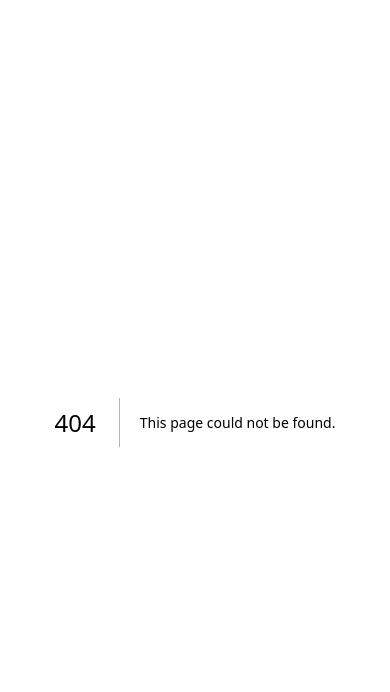
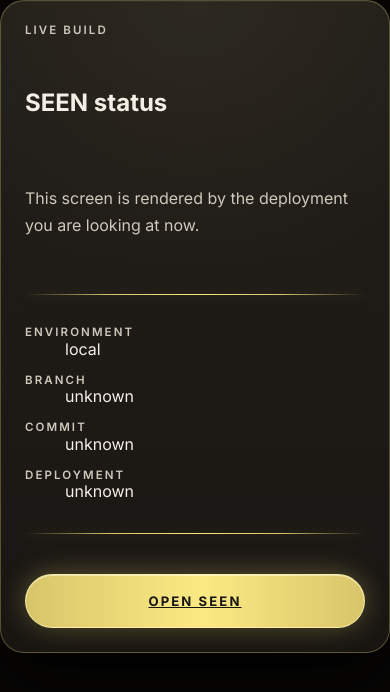
Before and after one commit to seanmphelps-ai/seen-universe, a Next.js app: page /status in a window 390 px wide. Before the commit this address had no page. Shown: the top 692 px of the page. Built offline with nearby package versions, Linux system fonts and the light colour scheme.

Commit message:
Add phone-visible live build status

```diff
--- /dev/null
+++ b/app/status/page.tsx
@@ -0,0 +1,35 @@
+export const dynamic = 'force-dynamic';
+
+function value(input: string | undefined, fallback = 'unknown') {
+  return input && input.trim() ? input : fallback;
+}
+
+export default function BuildStatusPage() {
+  const sha = value(process.env.VERCEL_GIT_COMMIT_SHA);
+  const branch = value(process.env.VERCEL_GIT_COMMIT_REF);
+  const deployment = value(process.env.VERCEL_URL);
+  const environment = value(process.env.VERCEL_ENV, 'local');
+  const production = process.env.VERCEL_PROJECT_PRODUCTION_URL || '';
+
+  return (
+    <main className="seenAlivePage seenIntakeDeck">
+      <section className="seenPanel seenFlowForm" aria-labelledby="build-status-title">
+        <span className="seenLabel">LIVE BUILD</span>
+        <h1 id="build-status-title">SEEN status</h1>
+        <p className="seenFlowIntroduction">
+          This screen is rendered by the deployment you are looking at now.
+        </p>
+        <div className="seenDivider" aria-hidden="true" />
+        <dl style={{ display: 'grid', gap: '1rem', margin: 0 }}>
+          <div><dt className="seenLabel">Environment</dt><dd>{environment}</dd></div>
+          <div><dt className="seenLabel">Branch</dt><dd>{branch}</dd></div>
+          <div><dt className="seenLabel">Commit</dt><dd style={{ overflowWrap: 'anywhere' }}>{sha}</dd></div>
+          <div><dt className="seenLabel">Deployment</dt><dd style={{ overflowWrap: 'anywhere' }}>{deployment}</dd></div>
+          {production && <div><dt className="seenLabel">Production</dt><dd style={{ overflowWrap: 'anywhere' }}>{production}</dd></div>}
+        </dl>
+        <div className="seenDivider" aria-hidden="true" />
+        <a className="seenButtonPrimary" href="/">Open SEEN</a>
+      </section>
+    </main>
+  );
+}
```
